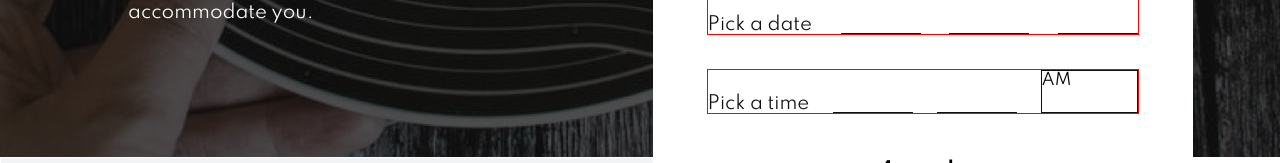
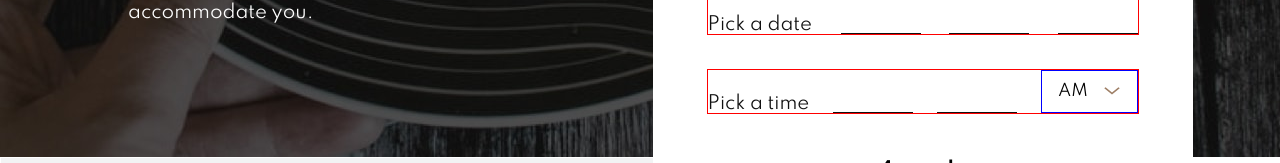
Before and after one commit to SJellen/dine, a Next.js app: page /book in a window 1280 px wide. Shown: the part 443-606 px from the top of the page. Built offline with nearby package versions, Linux system fonts and the light colour scheme.

Commit message:
basic layout on am pm, selection needs to be added

```diff
--- a/components/Booking/Form.js
+++ b/components/Booking/Form.js
@@ -43,7 +43,9 @@ export default function Form() {
                         <h4>Pick a time</h4>
                         <input className='twoDigitInput' />
                         <input className='twoDigitInput' />
-                        <span>AM</span>
+                        <span className={styles.amPmContainer}>AM
+                            <Image src="/assets/icons/icon-arrow.svg" alt="line pattern" width="16" height="8"  />
+                        </span>
                     </div>
                     <div className={styles.selectContainer}>
                         <span onClick={() => decrement()} className={styles.decrement} >
--- a/styles/Book/Form.module.scss
+++ b/styles/Book/Form.module.scss
@@ -75,6 +75,13 @@
                 width: 97px;
                 border: 1px solid V.$codGray;
             }
+            .amPmContainer {
+                border: 1px solid blue;
+                display: flex;
+                flex-direction: row;
+                justify-content: space-evenly;
+                align-items: center;
+            }
         }
 
         .selectContainer {
```
